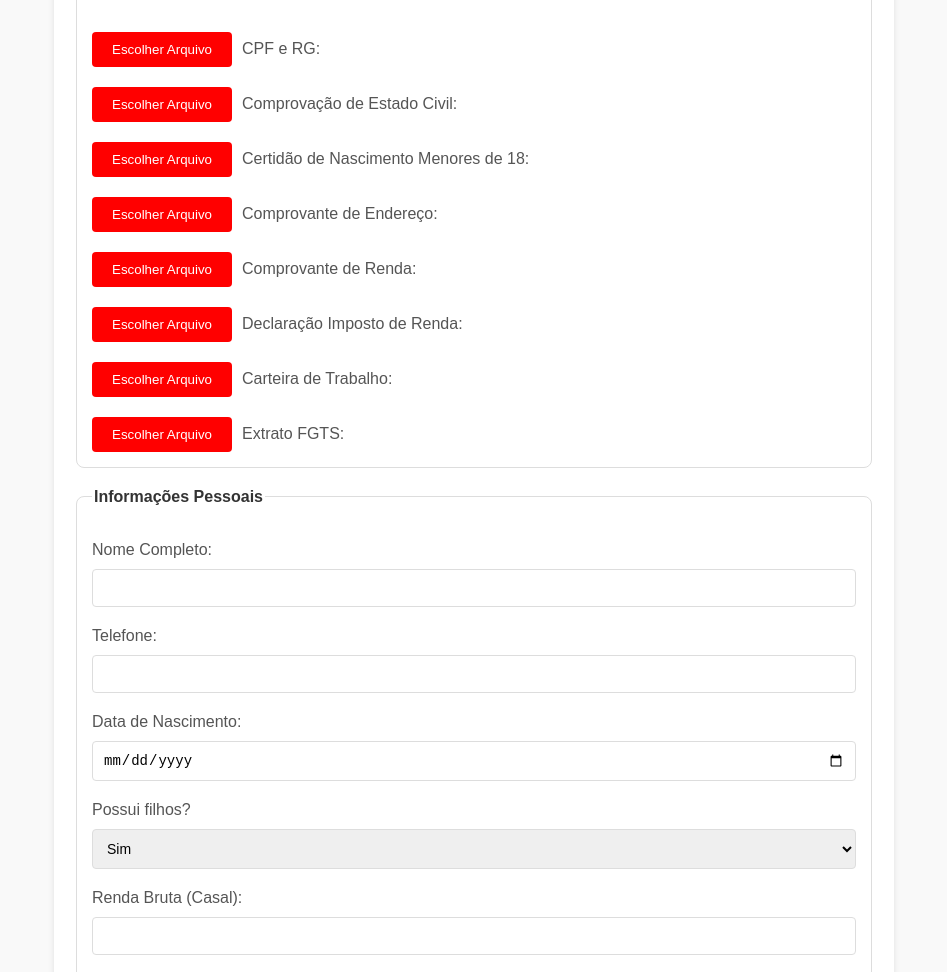
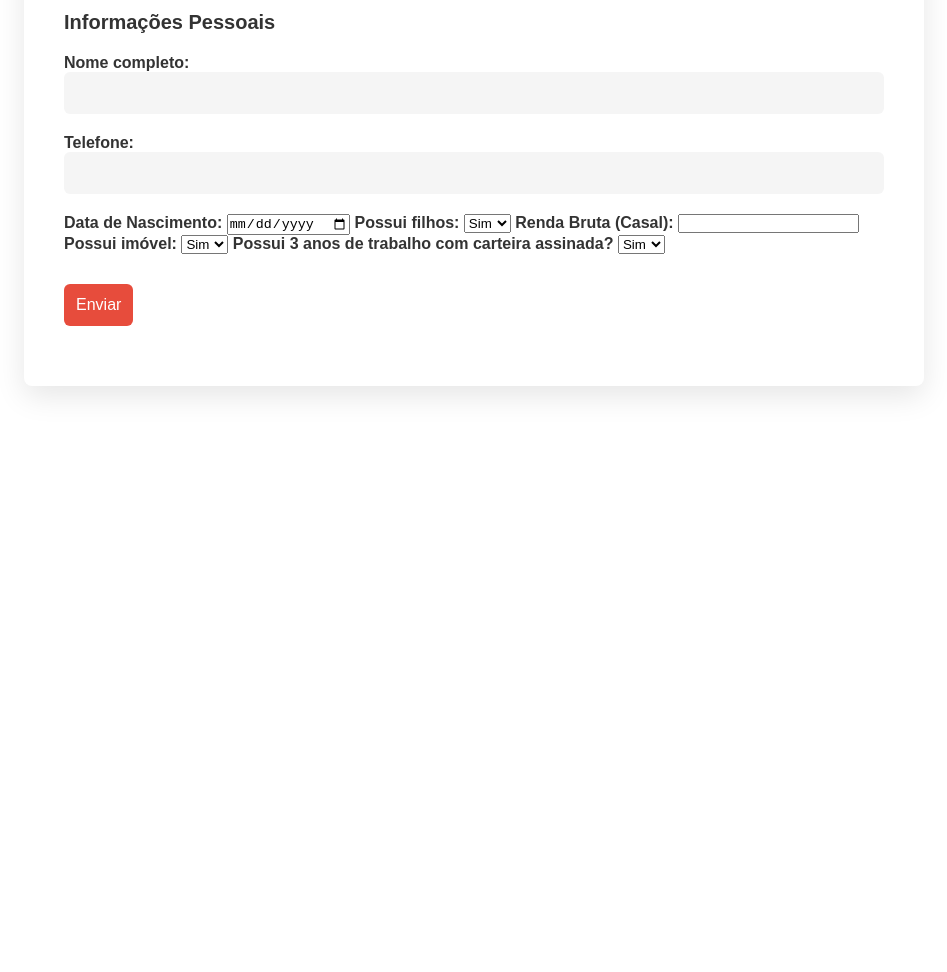
Before and after one commit to marcoslontra/envio-de-documentos, a plain HTML site: page frontend/index.html in a window 1280 px wide. Shown: the part 141-1113 px from the top of the page, without its empty margins (166-1113 px from the left). After the commit the page ends 800 px from the top, so only its background shows below. Drawn offline with Linux system fonts and the light colour scheme; a script that the page names is missing.

Commit message:
index.html

```diff
--- a/frontend/index.html
+++ b/frontend/index.html
@@ -4,186 +4,60 @@
     <meta charset="UTF-8">
     <meta name="viewport" content="width=device-width, initial-scale=1.0">
     <title>Envio de Documentos</title>
-    <script src="//static.filestackapi.com/filestack-js/3.x.x/filestack.min.js"></script>
-    <style>
-        body {
-            font-family: Arial, sans-serif;
-            margin: 0;
-            padding: 0;
-            background-color: #f9f9f9;
-        }
-
-        .container {
-            max-width: 800px;
-            margin: 20px auto;
-            padding: 20px;
-            background-color: #fff;
-            box-shadow: 0 4px 6px rgba(0, 0, 0, 0.1);
-            border-radius: 8px;
-        }
-
-        h1 {
-            text-align: center;
-            color: #333;
-        }
-
-        fieldset {
-            margin-bottom: 20px;
-            border: 1px solid #ddd;
-            border-radius: 8px;
-            padding: 15px;
-        }
-
-        legend {
-            font-weight: bold;
-            color: #333;
-        }
-
-        .upload-group, .input-group {
-            display: flex;
-            flex-direction: column;
-            gap: 20px;
-            margin-top: 20px;
-        }
-
-        .upload-item, .input-item {
-            display: flex;
-            flex-wrap: wrap;
-            align-items: center;
-            gap: 10px;
-        }
-
-        .file-picker-button, button {
-            padding: 10px 20px;
-            background-color: red;
-            color: white;
-            border: none;
-            border-radius: 4px;
-            cursor: pointer;
-            text-align: center;
-        }
-
-        .file-picker-button:hover, button:hover {
-            background-color: darkred;
-        }
-
-        label {
-            flex-grow: 1;
-            font-weight: normal;
-            color: #555;
-        }
-
-        input[type="text"], input[type="tel"], input[type="date"], select {
-            flex-grow: 1;
-            padding: 10px;
-            border: 1px solid #ddd;
-            border-radius: 4px;
-            font-size: 14px;
-            width: 100%;
-        }
-
-        @media (max-width: 600px) {
-            .upload-item, .input-item {
-                flex-direction: column;
-                align-items: flex-start;
-            }
-        }
-    </style>
+    <script src="https://static.filestackapi.com/filestack-js/3.x.x/filestack.min.js"></script>
+    <link rel="stylesheet" href="styles.css">
 </head>
 <body>
     <div class="container">
         <h1>Envio de Documentos</h1>
-        <form id="uploadForm" enctype="multipart/form-data">
-            <!-- Documentos obrigatórios -->
+        <form id="uploadForm">
+            <!-- Informações Pessoais -->
             <fieldset>
-                <legend>Documentos Obrigatórios</legend>
-                <div class="upload-group">
-                    <div class="upload-item">
-                        <button type="button" id="cpfRg" class="file-picker-button">Escolher Arquivo</button>
-                        <label for="cpfRg">CPF e RG:</label>
-                    </div>
-                    <div class="upload-item">
-                        <button type="button" id="estadoCivil" class="file-picker-button">Escolher Arquivo</button>
-                        <label for="estadoCivil">Comprovação de Estado Civil:</label>
-                    </div>
-                    <div class="upload-item">
-                        <button type="button" id="certidaoMenores" class="file-picker-button">Escolher Arquivo</button>
-                        <label for="certidaoMenores">Certidão de Nascimento Menores de 18:</label>
-                    </div>
-                    <div class="upload-item">
-                        <button type="button" id="endereco" class="file-picker-button">Escolher Arquivo</button>
-                        <label for="endereco">Comprovante de Endereço:</label>
-                    </div>
-                    <div class="upload-item">
-                        <button type="button" id="renda" class="file-picker-button">Escolher Arquivo</button>
-                        <label for="renda">Comprovante de Renda:</label>
-                    </div>
-                    <div class="upload-item">
-                        <button type="button" id="ir" class="file-picker-button">Escolher Arquivo</button>
-                        <label for="ir">Declaração Imposto de Renda:</label>
-                    </div>
-                    <div class="upload-item">
-                        <button type="button" id="ctps" class="file-picker-button">Escolher Arquivo</button>
-                        <label for="ctps">Carteira de Trabalho:</label>
-                    </div>
-                    <div class="upload-item">
-                        <button type="button" id="fgts" class="file-picker-button">Escolher Arquivo</button>
-                        <label for="fgts">Extrato FGTS:</label>
-                    </div>
-                </div>
+                <legend>Informações Pessoais</legend>
+
+                <label for="nomeCompleto">Nome completo:</label>
+                <input type="text" id="nomeCompleto" name="nomeCompleto" required>
+
+                <label for="telefone">Telefone:</label>
+                <input type="tel" id="telefone" name="telefone" required>
+
+                <label for="dataNascimento">Data de Nascimento:</label>
+                <input type="date" id="dataNascimento" name="dataNascimento" required>
+
+                <label for="possuiFilhos">Possui filhos:</label>
+                <select id="possuiFilhos" name="possuiFilhos" required>
+                    <option value="Sim">Sim</option>
+                    <option value="Não">Não</option>
+                </select>
+
+                <label for="rendaCasal">Renda Bruta (Casal):</label>
+                <input type="number" id="rendaCasal" name="rendaCasal" required>
+
+                <label for="possuiImovel">Possui imóvel:</label>
+                <select id="possuiImovel" name="possuiImovel" required>
+                    <option value="Sim">Sim</option>
+                    <option value="Não">Não</option>
+                </select>
+
+                <label for="tresAnosTrabalho">Possui 3 anos de trabalho com carteira assinada?</label>
+                <select id="tresAnosTrabalho" name="tresAnosTrabalho" required>
+                    <option value="Sim">Sim</option>
+                    <option value="Não">Não</option>
+                </select>
             </fieldset>
 
-            <!-- Informações pessoais -->
-            <fieldset>
-                <legend>Informações Pessoais</legend>
-                <div class="input-group">
-                    <div class="input-item">
-                        <label for="nomeCompleto">Nome Completo:</label>
-                        <input type="text" id="nomeCompleto" name="nomeCompleto">
-                    </div>
-                    <div class="input-item">
-                        <label for="telefone">Telefone:</label>
-                        <input type="tel" id="telefone" name="telefone">
-                    </div>
-                    <div class="input-item">
-                        <label for="dataNascimento">Data de Nascimento:</label>
-                        <input type="date" id="dataNascimento" name="dataNascimento">
-                    </div>
-                    <div class="input-item">
-                        <label for="possuiFilhos">Possui filhos?</label>
-                        <select id="possuiFilhos" name="possuiFilhos">
-                            <option value="sim">Sim</option>
-                            <option value="nao">Não</option>
-                        </select>
-                    </div>
-                    <div class="input-item">
-                        <label for="rendaCasal">Renda Bruta (Casal):</label>
-                        <input type="text" id="rendaCasal" name="rendaCasal">
-                    </div>
-                    <div class="input-item">
-                        <label for="possuiImovel">Possui Imóvel?</label>
-                        <select id="possuiImovel" name="possuiImovel">
-                            <option value="sim">Sim</option>
-                            <option value="nao">Não</option>
-                        </select>
-                    </div>
-                    <div class="input-item">
-                        <label for="tresAnosTrabalho">Possui 3 anos de trabalho somando todos os trabalhos registrados em carteira de trabalho?</label>
-                        <select id="tresAnosTrabalho" name="tresAnosTrabalho">
-                            <option value="sim">Sim</option>
-                            <option value="nao">Não</option>
-                        </select>
-                    </div>
-                </div>
+            <!-- Botão de envio -->
             <button type="button" id="submitButton">Enviar</button>
-            </fieldset>
         </form>
+        <div id="result"></div>
     </div>
 
     <script>
-        const client = filestack.init('SUA_API_KEY');
+        // Inicializar o cliente Filestack
+        const client = filestack.init('ApgANrOfTOWJBXY2mERX1z');
 
         document.getElementById('submitButton').addEventListener('click', async () => {
+            try {
                 // Captura os dados preenchidos
                 const formData = new FormData(document.getElementById('uploadForm'));
                 const infoPessoais = {
@@ -196,18 +70,28 @@
                     TresAnosTrabalho: formData.get('tresAnosTrabalho'),
                 };
 
-            // Cria o conteúdo do arquivo TXT
+                // Converte os dados em texto
                 const infoTxt = Object.entries(infoPessoais)
                     .map(([key, value]) => `${key}: ${value}`)
                     .join('\n');
 
+                // Cria um Blob (arquivo virtual) com o texto
                 const blob = new Blob([infoTxt], { type: 'text/plain' });
 
                 // Faz o upload do arquivo TXT para o Filestack
                 const response = await client.upload(blob, {
                     filename: 'informacoes_pessoais.txt',
+                    mimetype: 'text/plain',
                 });
-            console.log('Informações Pessoais enviadas:', response);
+
+                console.log('Informações Pessoais enviadas com sucesso:', response);
+                document.getElementById('result').innerHTML =
+                    `<p style="color: green;">Dados enviados com sucesso! URL: <a href="${response.url}" target="_blank">${response.url}</a></p>`;
+            } catch (error) {
+                console.error('Erro ao enviar arquivo para o Filestack:', error);
+                document.getElementById('result').innerHTML =
+                    `<p style="color: red;">Erro ao enviar dados: ${error.message}</p>`;
+            }
         });
     </script>
 </body>
```
Lines whose indentation alone changed are shown as unchanged.
